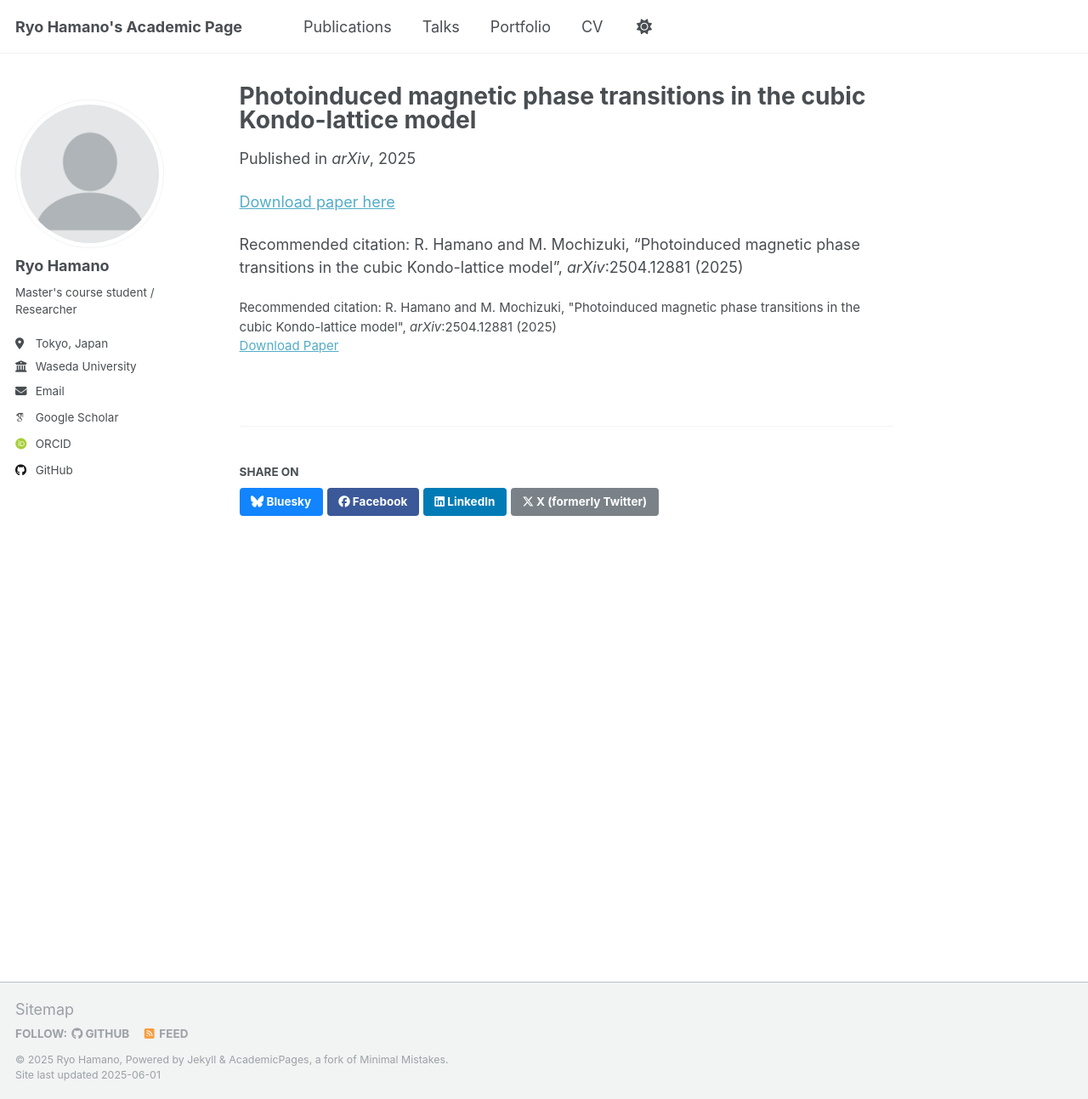
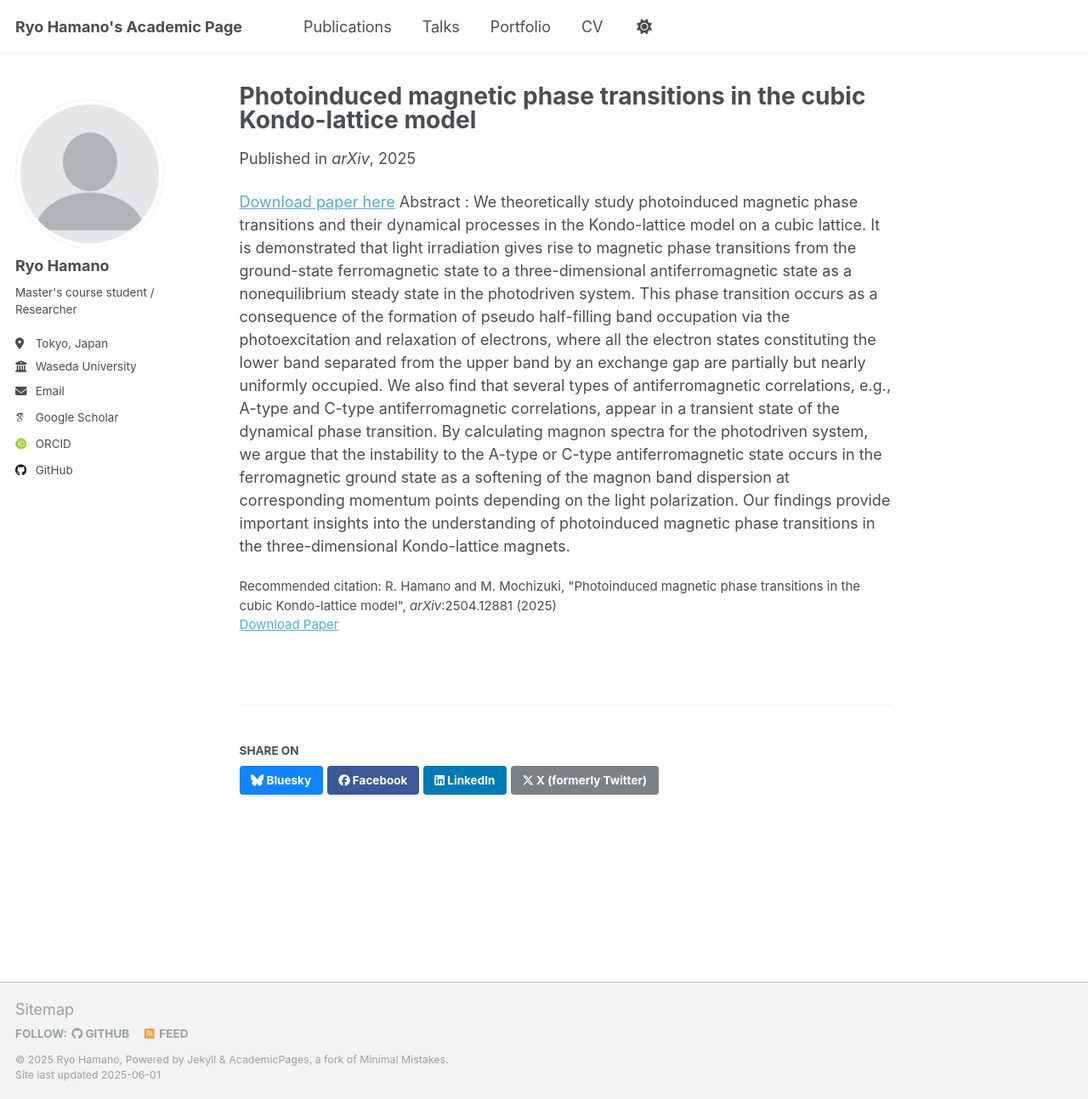
Before and after one commit to ryohamano/ryohamano.github.io, a Jekyll site: the page built from _publications/2025-04-17-RH_MM_PRB2025.md, in a window 1280 px wide and 1293 px high. Shown: the whole window at 85% size. Built offline with Jekyll 4.4.1, drawn with Linux system fonts in a browser that asks for light colours; some web fonts are replaced.

```diff
--- a/_publications/2025-04-17-RH_MM_PRB2025.md
+++ b/_publications/2025-04-17-RH_MM_PRB2025.md
@@ -9,5 +9,5 @@ paperurl: 'https://arxiv.org/abs/2504.12881'
 citation: 'R. Hamano and M. Mochizuki, &quot;Photoinduced magnetic phase transitions in the cubic Kondo-lattice model&quot;, <i>arXiv</i>:2504.12881 (2025)'
 ---
 [Download paper here](https://arxiv.org/abs/2504.12881)
-
-Recommended citation: R. Hamano and M. Mochizuki, "Photoinduced magnetic phase transitions in the cubic Kondo-lattice model", <i>arXiv</i>:2504.12881 (2025)
+Abstract :
+We theoretically study photoinduced magnetic phase transitions and their dynamical processes in the Kondo-lattice model on a cubic lattice. It is demonstrated that light irradiation gives rise to magnetic phase transitions from the ground-state ferromagnetic state to a three-dimensional antiferromagnetic state as a nonequilibrium steady state in the photodriven system. This phase transition occurs as a consequence of the formation of pseudo half-filling band occupation via the photoexcitation and relaxation of electrons, where all the electron states constituting the lower band separated from the upper band by an exchange gap are partially but nearly uniformly occupied. We also find that several types of antiferromagnetic correlations, e.g., A-type and C-type antiferromagnetic correlations, appear in a transient state of the dynamical phase transition. By calculating magnon spectra for the photodriven system, we argue that the instability to the A-type or C-type antiferromagnetic state occurs in the ferromagnetic ground state as a softening of the magnon band dispersion at corresponding momentum points depending on the light polarization. Our findings provide important insights into the understanding of photoinduced magnetic phase transitions in the three-dimensional Kondo-lattice magnets.
```
Also changed, not shown: _includes/archive-single.html (+6 -6 lines), markdown_generator/publications.tsv (+1 -1 lines), 1 other file.
